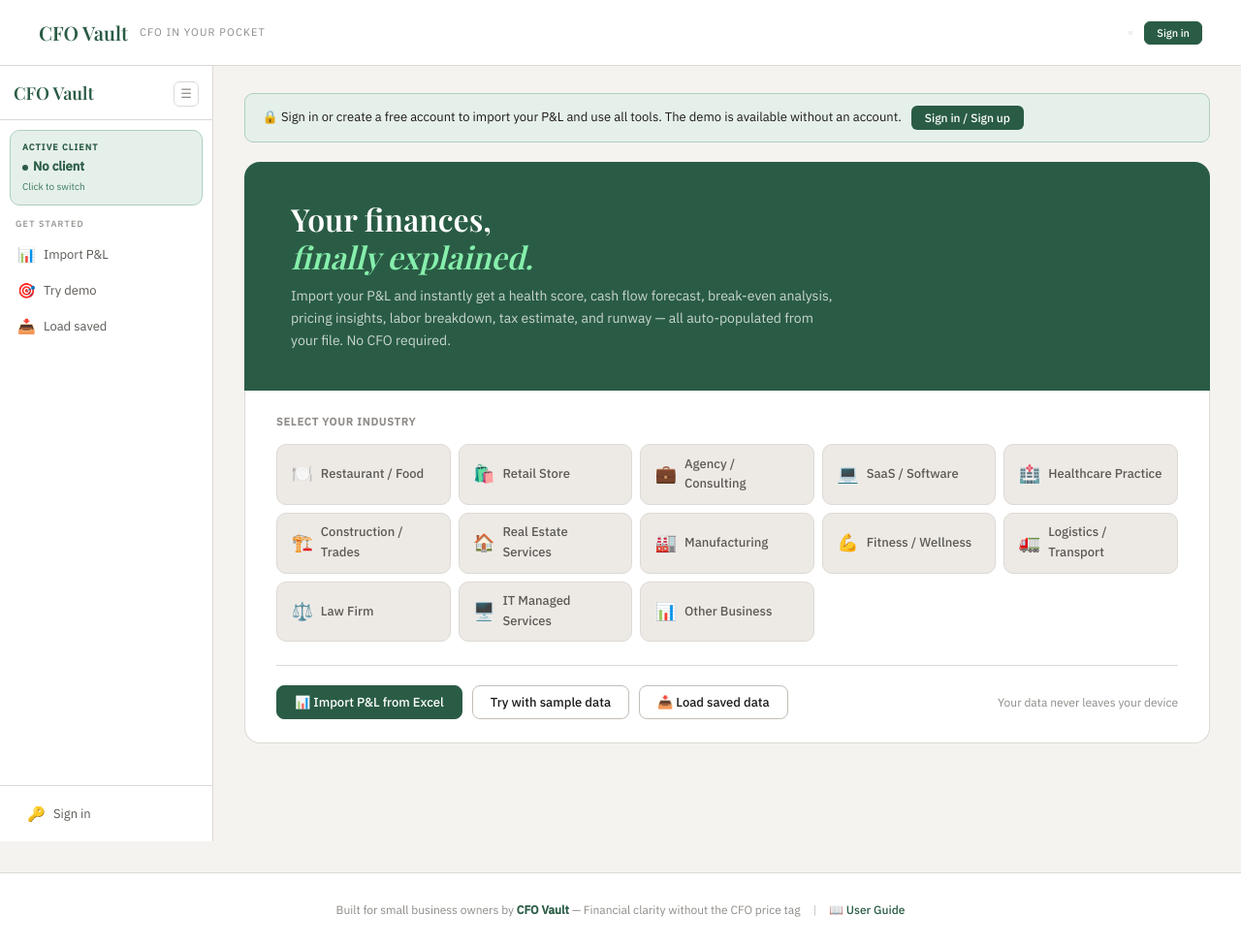
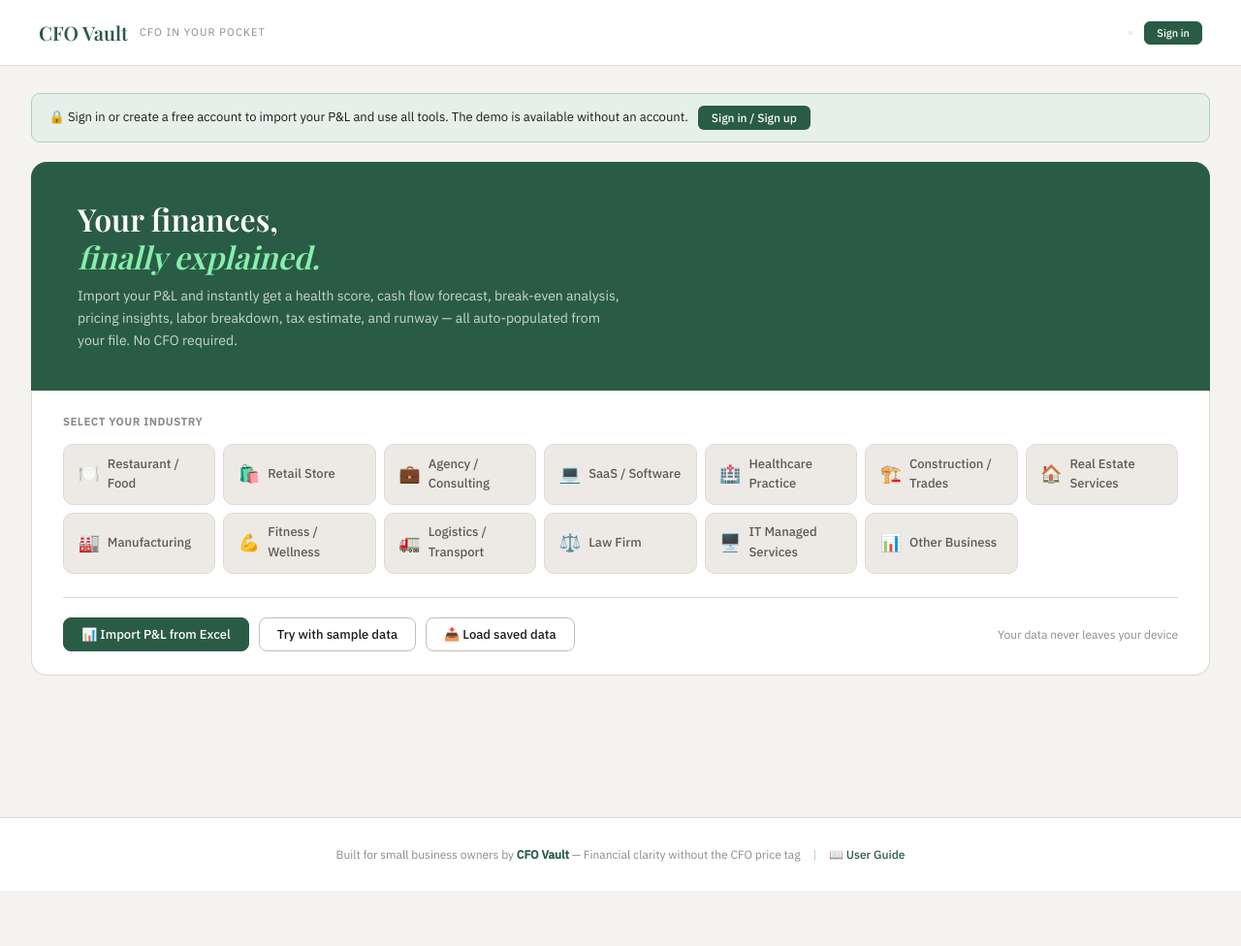
Before and after one commit to queenofflow-gif/CFOVault2, a plain HTML site: page index.html in a window 1280 px wide. Shown: the whole page at 97% size. After the commit the page ends 919 px from the top, so only its background shows below. Drawn offline with nearby package versions, Linux system fonts and the light colour scheme.

Commit message:
Update index.html

```diff
--- a/index.html
+++ b/index.html
@@ -541,7 +541,7 @@
 <input type="file" id="jFi" accept=".json" style="display:none">
 
 <div id="appShell">
-<div id="appSidebar">
+<div id="appSidebar" style="display:none">
   <div class="sb-logo">
     <span class="sb-logo-text">CFO Vault</span>
     <button class="sb-collapse-btn" id="sbCollapseBtn" onclick="toggleSidebar()" title="Collapse sidebar">☰</button>
@@ -3591,6 +3591,8 @@
     if(banner) banner.classList.remove('on');
     var btnC = $('btnClients');
     if(btnC) btnC.style.display='none'; // sidebar handles clients
+    // Show sidebar when logged in
+    var sb=$('appSidebar'); if(sb){ sb.style.display='flex'; sbRestoreCollapse(); }
     // Update sidebar user area
     var sbU=$('sbUserArea'),sbL=$('sbLoginBtn'),sbAv=$('sbAvatar'),sbUN=$('sbUserName');
     if(sbU) sbU.style.display='flex';
@@ -3646,32 +3648,24 @@
       }
     });
   } else {
+    // ── SIGNED OUT — hide everything, go back to home ──
     if(area) area.style.display='none';
     if(btnL) btnL.style.display='block';
     if(banner) banner.classList.add('on');
-    // Clear all workspace + app state on sign out
+    // Clear workspace state
     wsActiveId = null;
     localStorage.removeItem(WS_ACTIVE_KEY);
-    wsSetActiveBadge(null);
-    // Reset sidebar client label
-    var sbN=$('sbClientName'),sbS=$('sbClientSub');
-    if(sbN) sbN.textContent='No client';
-    if(sbS) sbS.textContent='Click to switch';
-    var sbCount=$('sbClientCount');
-    if(sbCount) sbCount.style.display='none';
-    // Reset sidebar user area
-    var sbU=$('sbUserArea'),sbLBtn=$('sbLoginBtn');
-    if(sbU) sbU.style.display='none';
-    if(sbLBtn) sbLBtn.style.display='flex';
-    // Hide sidebar tools, show pre-data
-    var sbT=$('sbTools');if(sbT)sbT.classList.remove('on');
-    var sbP=$('sbPreData');if(sbP)sbP.style.display='block';
-    // Hide portfolio and More button
+    // Hide sidebar entirely
+    var sb=$('appSidebar'); if(sb) sb.style.display='none';
+    // Hide More button and portfolio
+    var ha=$('hdrActions'); if(ha) ha.classList.remove('on');
     var portEl=$('portfolio'); if(portEl) portEl.classList.remove('on');
     var portBtn=$('btnPortfolio'); if(portBtn) portBtn.style.display='none';
-    var ha=$('hdrActions');if(ha)ha.classList.remove('on');
-    // Reset the whole app back to onboarding screen
+    // Reset app state and show onboarding
     resetApp();
+    // After resetApp, make sure onboard is visible and content hidden
+    var ob=$('onboard'); if(ob) ob.style.display='block';
+    var ct=$('content'); if(ct) ct.classList.remove('on');
   }
 }
 
@@ -4165,13 +4159,13 @@
   localStorage.setItem('sbCollapsed', collapsed ? '1' : '0');
 }
 
-// Restore sidebar state on load
-(function(){
+// Restore sidebar collapsed state (only once sidebar is shown after login)
+function sbRestoreCollapse(){
   if(localStorage.getItem('sbCollapsed')==='1'){
     var sb=$('appSidebar');
     if(sb) sb.classList.add('collapsed');
   }
-})();
+}
 
 function chatCheckShow(){
   var btn = $('chatBtn');
```
